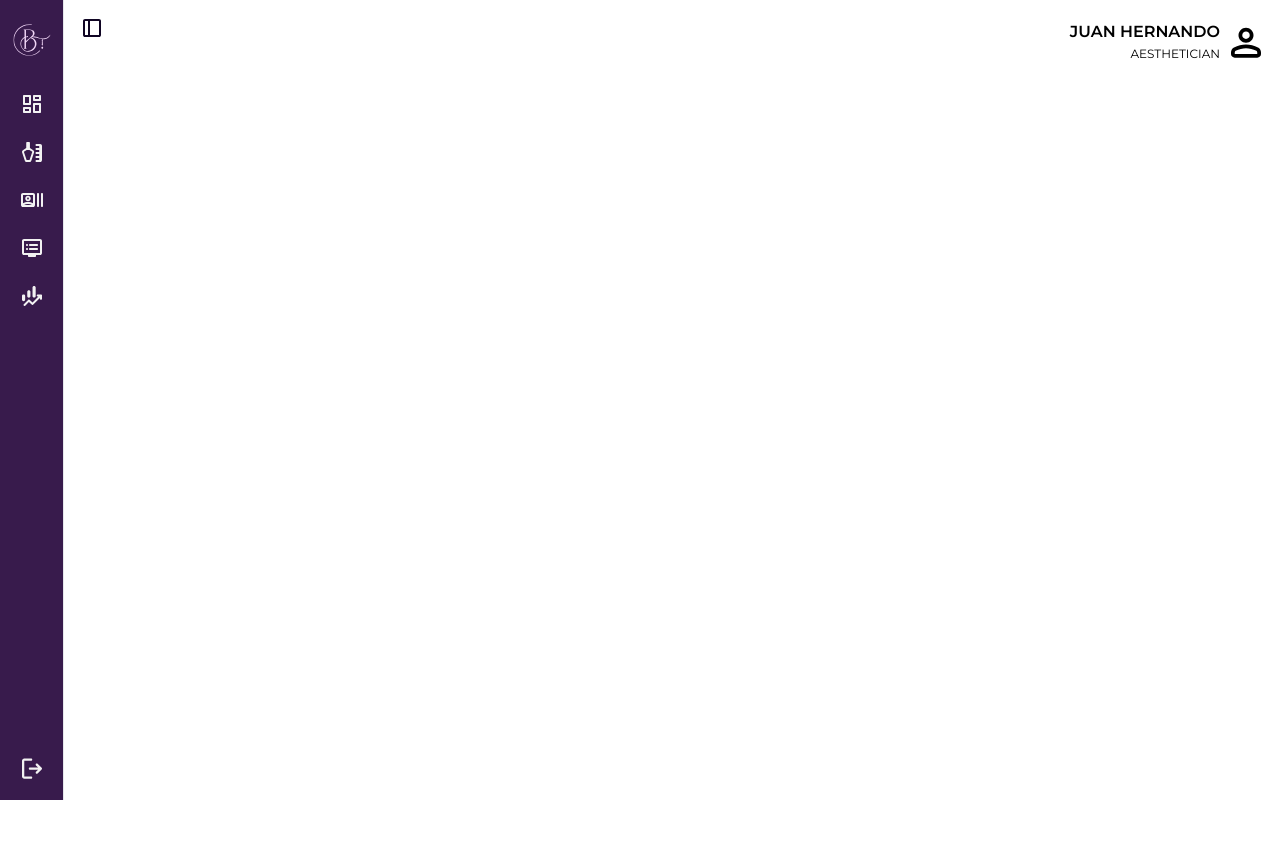
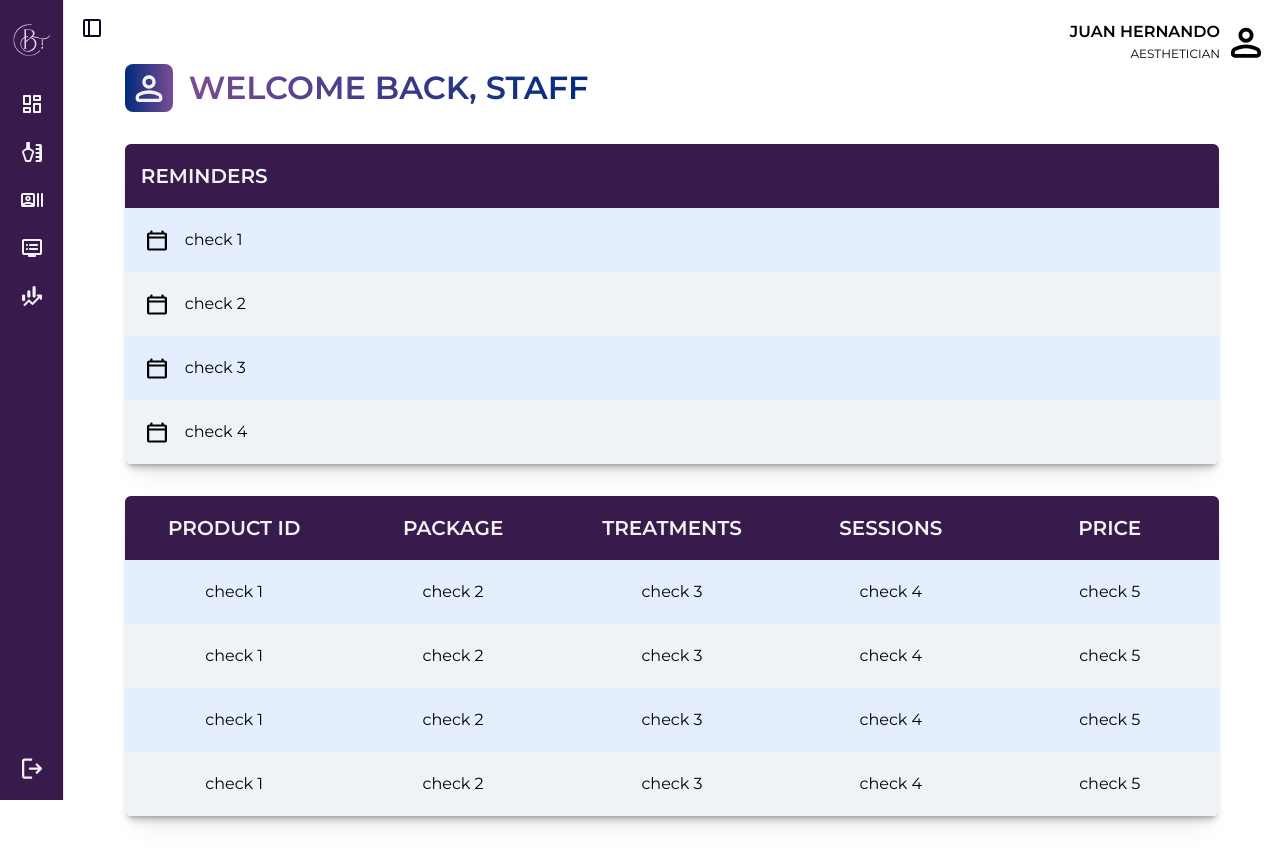
Before and after one commit to SoftwareEnginneringBeautox/testRepository, a React (Vite) app in the folder client/: page /StaffDashboard in a window 1280 px wide. Shown: the top 864 px of the page. Before the commit the page ends 800 px from the top, so only its background shows below. Built offline with nearby package versions, Linux system fonts and the light colour scheme.

Commit message:
Created StaffDashboard

```diff
--- a/client/src/App.jsx
+++ b/client/src/App.jsx
@@ -40,6 +40,7 @@ import { BrowserRouter, Routes, Route } from "react-router-dom";
 import Login from "./pages/Login";
 import Fin from "./pages/FinancialOverview";
 import AdministratorDashboard from "./pages/AdminDashboard";
+import StaffDashboard from "./pages/StaffDashboard";
 
 function App() {
   const [currentDate, setCurrentDate] = useState(new Date());
@@ -124,6 +125,7 @@ function App() {
           <Route index element={<Login />} />
           <Route path="/FinancialOverview" element={<Fin />} />
           <Route path="/AdminDashboard" element={<AdministratorDashboard />} />
+          <Route path="/StaffDashboard" element={<StaffDashboard />} />
         </Routes>
       </BrowserRouter>
     </div>
--- a/client/src/index.css
+++ b/client/src/index.css
@@ -25,7 +25,7 @@
 /* PRISM Table */
 
 .PRISM-table {
-  @apply rounded-md text-center w-full shadow-custom overflow-hidden;
+  @apply table-fixed rounded-md text-center w-full shadow-custom overflow-hidden;
 }
 
 .PRISM-table > thead {
--- /dev/null
+++ b/client/src/pages/StaffDashboard.jsx
@@ -0,0 +1,219 @@
+import React from "react";
+import "../App.css";
+import { CTAButton } from "../Components";
+import { useState } from "react";
+
+import SalesChart from "../components/SalesChart";
+import PlusIcon from "../assets/icons/PlusIcon";
+
+import UserIcon from "../assets/icons/UserIcon";
+
+import UserAdminIcon from "../assets/icons/UserAdminIcon";
+
+import {
+  AlertContainer,
+  AlertDescription,
+  AlertTitle,
+  AlertText,
+  CloseAlert
+} from "@/components/ui/Alert";
+import InformationIcon from "../assets/icons/InformationIcon";
+import EllipsisIcon from "@/assets/icons/EllipsisIcon";
+
+import {
+  DropdownMenu,
+  DropdownMenuContent,
+  DropdownMenuGroup,
+  DropdownMenuItem,
+  DropdownMenuTrigger
+} from "@/components/ui/DropdownMenu";
+import EditIcon from "@/assets/icons/EditIcon";
+import DeleteIcon from "@/assets/icons/DeleteIcon";
+import CalendarIcon from "@/assets/icons/CalendarIcon";
+
+function StaffDashboard() {
+  const [displayAlert, setDisplayAlert] = useState(false);
+
+  const [currentDate, setCurrentDate] = useState(new Date());
+  const [view, setView] = useState("monthly");
+
+  const month = currentDate.getMonth();
+  const year = currentDate.getFullYear();
+
+  const getStartOfWeek = (date) => {
+    const startDate = date.getDate() - date.getDay();
+    return new Date(date.setDate(startDate));
+  };
+
+  const firstDayOfMonth = new Date(year, month, 1);
+  const lastDayOfMonth = new Date(year, month + 1, 0);
+
+  const startDate = new Date(firstDayOfMonth);
+  startDate.setDate(firstDayOfMonth.getDate() - firstDayOfMonth.getDay());
+
+  const calendar = [];
+  let currentWeek = [];
+
+  for (let i = startDate; i <= lastDayOfMonth; i.setDate(i.getDate() + 1)) {
+    const currentDate = new Date(i);
+    if (currentDate.getMonth() === month) {
+      currentWeek.push(currentDate);
+    } else {
+      currentWeek.push(null);
+    }
+
+    if (currentWeek.length === 7) {
+      calendar.push(currentWeek);
+      currentWeek = [];
+    }
+  }
+
+  if (currentWeek.length > 0) {
+    calendar.push(currentWeek);
+  }
+
+  const handlePrevious = () => {
+    if (view === "monthly") {
+      setCurrentDate(new Date(year, month - 1, 1));
+    } else {
+      const newDate = new Date(currentDate);
+      newDate.setDate(currentDate.getDate() - 7);
+      setCurrentDate(newDate);
+    }
+  };
+
+  const handleNext = () => {
+    if (view === "monthly") {
+      setCurrentDate(new Date(year, month + 1, 1));
+    } else {
+      const newDate = new Date(currentDate);
+      newDate.setDate(currentDate.getDate() + 7);
+      setCurrentDate(newDate);
+    }
+  };
+
+  const events = [
+    {
+      day: "WED",
+      startTime: "9:00AM",
+      endTime: "10:30AM",
+      name: "Alice Alex",
+      description: "Me So Sexy Package"
+    },
+    {
+      day: "FRI",
+      startTime: "5:00PM",
+      endTime: "6:00PM",
+      name: "Violet Jessica",
+      description: "Brazilian"
+    }
+  ];
+
+  const currentStaff = [
+    "Jessica Simpson",
+    "Alice Alex",
+    "Violet Jessica",
+    "Patrick Star "
+  ];
+
+  const [showAlert, setShowAlert] = useState(false);
+
+  const throwAlert = () => {
+    setShowAlert(true);
+    setTimeout(() => {
+      setAlertVisible(false);
+    }, 15000);
+  };
+
+  return (
+    <div className="flex items-start gap-12 justify-center ">
+      <div className="w-full flex flex-col gap-8">
+        <div className="flex items-center rounded-lg gap-4">
+          <div className="w-12 h-12 bg-gradient-to-r from-reflexBlue-400 to-lavender-300 text-customNeutral-100 rounded-lg flex items-center justify-center">
+            <UserIcon size={32} />
+          </div>
+          <h2 className="text-[2rem] leading-[2.8rem] font-semibold bg-gradient-to-r from-lavender-300 to-reflexBlue-400 text-transparent bg-clip-text">
+            WELCOME BACK, STAFF
+          </h2>
+        </div>
+        <table className="PRISM-table">
+          <thead>
+            <tr className="text-left">
+              <th>REMINDERS</th>
+            </tr>
+          </thead>
+          <tbody>
+            <tr>
+              <td className="flex items-start gap-4">
+                <CalendarIcon />
+                check 1
+              </td>
+            </tr>
+            <tr>
+              <td className="flex items-start gap-4">
+                <CalendarIcon />
+                check 2
+              </td>
+            </tr>
+            <tr>
+              <td className="flex items-start gap-4">
+                <CalendarIcon />
+                check 3
+              </td>
+            </tr>
+            <tr>
+              <td className="flex items-start gap-4">
+                <CalendarIcon />
+                check 4
+              </td>
+            </tr>
+          </tbody>
+        </table>
+        <table className="PRISM-table table-fixed">
+          <thead>
+            <tr>
+              <th>PRODUCT ID</th>
+              <th>PACKAGE</th>
+              <th>TREATMENTS</th>
+              <th>SESSIONS</th>
+              <th>PRICE</th>
+            </tr>
+          </thead>
+          <tbody>
+            <tr>
+              <td>check 1</td>
+              <td>check 2</td>
+              <td>check 3</td>
+              <td>check 4</td>
+              <td>check 5</td>
+            </tr>
+            <tr>
+              <td>check 1</td>
+              <td>check 2</td>
+              <td>check 3</td>
+              <td>check 4</td>
+              <td>check 5</td>
+            </tr>
+            <tr>
+              <td>check 1</td>
+              <td>check 2</td>
+              <td>check 3</td>
+              <td>check 4</td>
+              <td>check 5</td>
+            </tr>
+            <tr>
+              <td>check 1</td>
+              <td>check 2</td>
+              <td>check 3</td>
+              <td>check 4</td>
+              <td>check 5</td>
+            </tr>
+          </tbody>
+        </table>
+        <br />
+      </div>
+    </div>
+  );
+}
+
+export default StaffDashboard;
```
